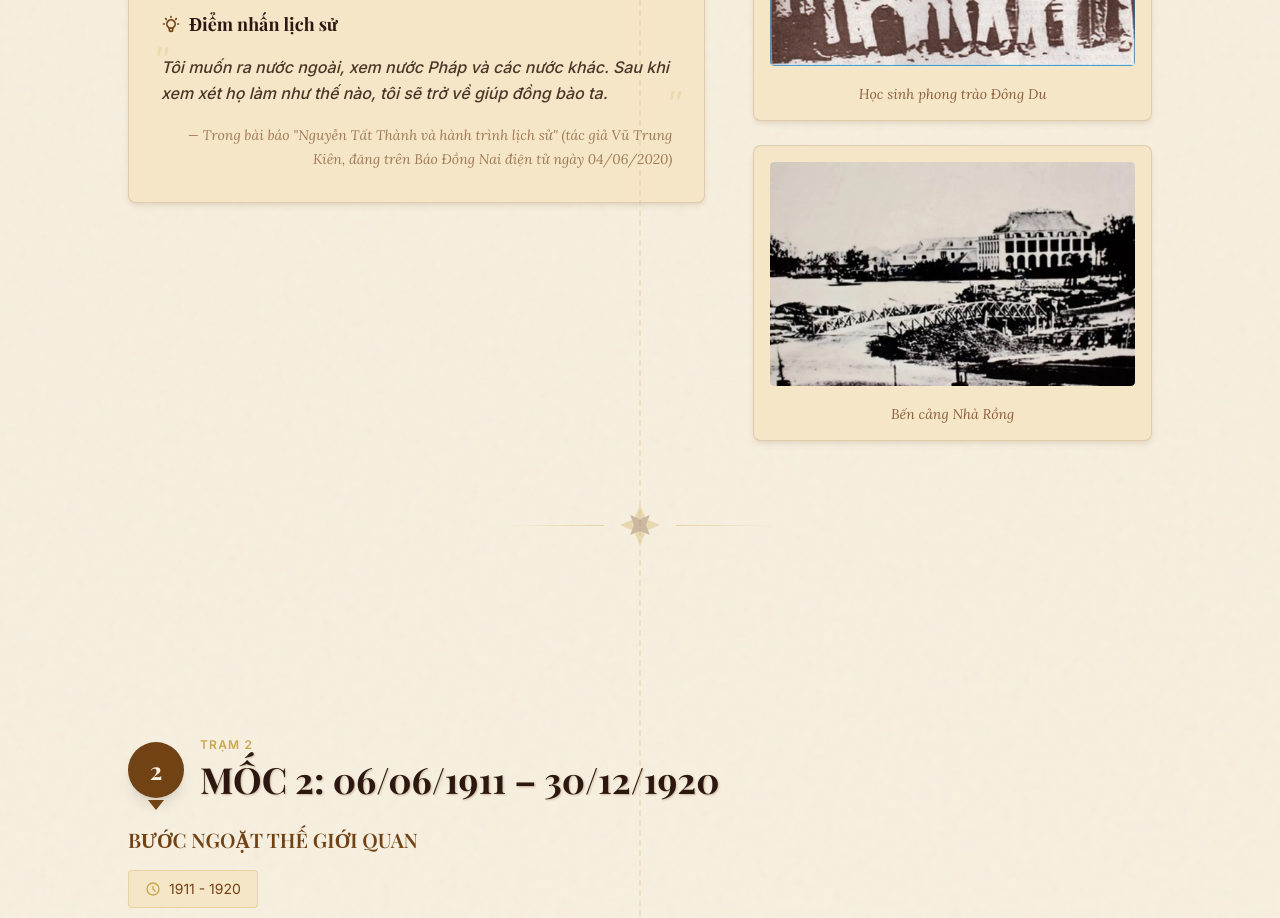
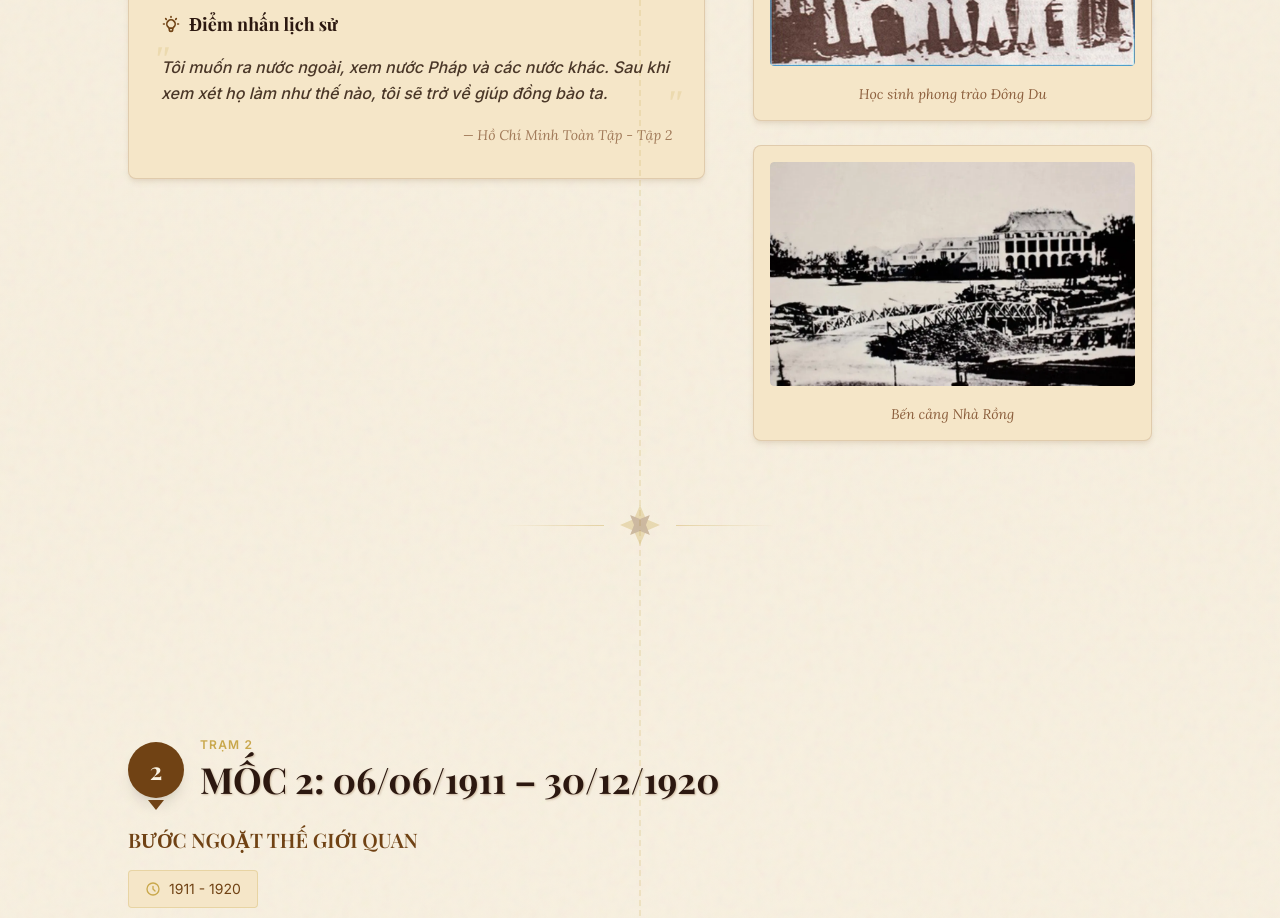
Before and after one commit to wishuponsirius/hcm202-group-6, a React (Vite) app: page / in a window 1280 px wide. Shown: the part 2180-3098 px from the top of the page. Built offline with nearby package versions, Linux system fonts and the light colour scheme; a web font is replaced by a local one.

Commit message:
Fix credit mismtach

```diff
--- a/src/data/stations.ts
+++ b/src/data/stations.ts
@@ -26,7 +26,7 @@ export const stations: Station[] = [
       '**Hoạt động thực tiễn ban đầu:** Tham gia phong trào chống thuế Trung Kỳ (1908). Giảng dạy và gieo mầm lý tưởng yêu nước cho học trò tại Trường Dục Thanh, Phan Thiết (1910).',
       '**Bước ngoặt hướng đi mới:** Khâm phục tinh thần các bậc tiền bối (Phan Bội Châu, Phan Chu Trinh, Hoàng Hoa Thám) nhưng nhận thấy hạn chế trong con đường của họ. Quyết định sang phương Tây ngày 05/06/1911 để tìm hiểu nguồn gốc sức mạnh của đối phương và học hỏi phong trào tiến bộ quốc tế.'
     ],
-    sources: 'Trong bài báo "Nguyễn Tất Thành và hành trình lịch sử" (tác giả Vũ Trung Kiên, đăng trên Báo Đồng Nai điện tử ngày 04/06/2020)',
+    sources: 'Hồ Chí Minh Toàn Tập - Tập 2',
     analysis: [
       '"Tôi muốn ra nước ngoài, xem nước Pháp và các nước khác. Sau khi xem xét họ làm như thế nào, tôi sẽ trở về giúp đồng bào ta."'
     ],
```
